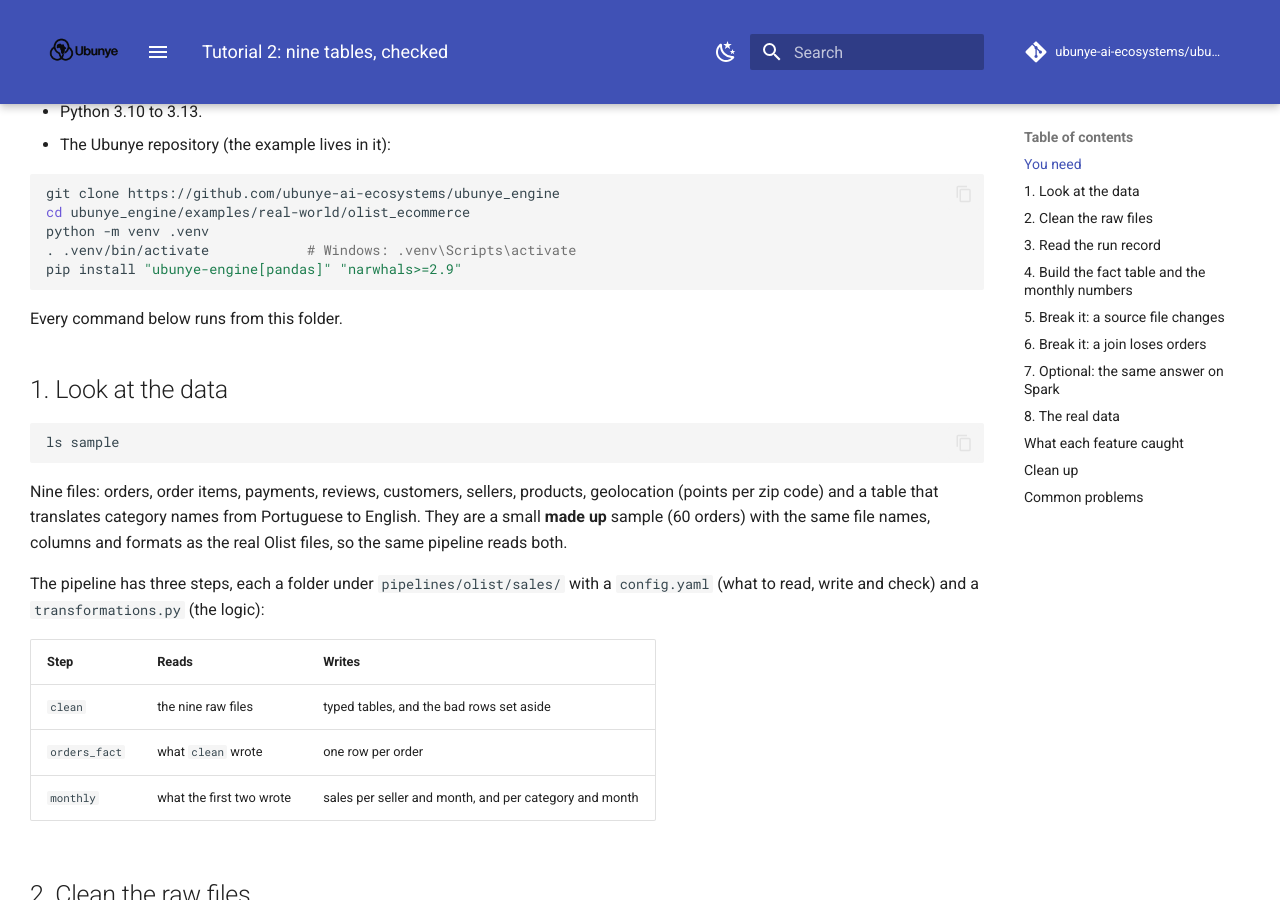
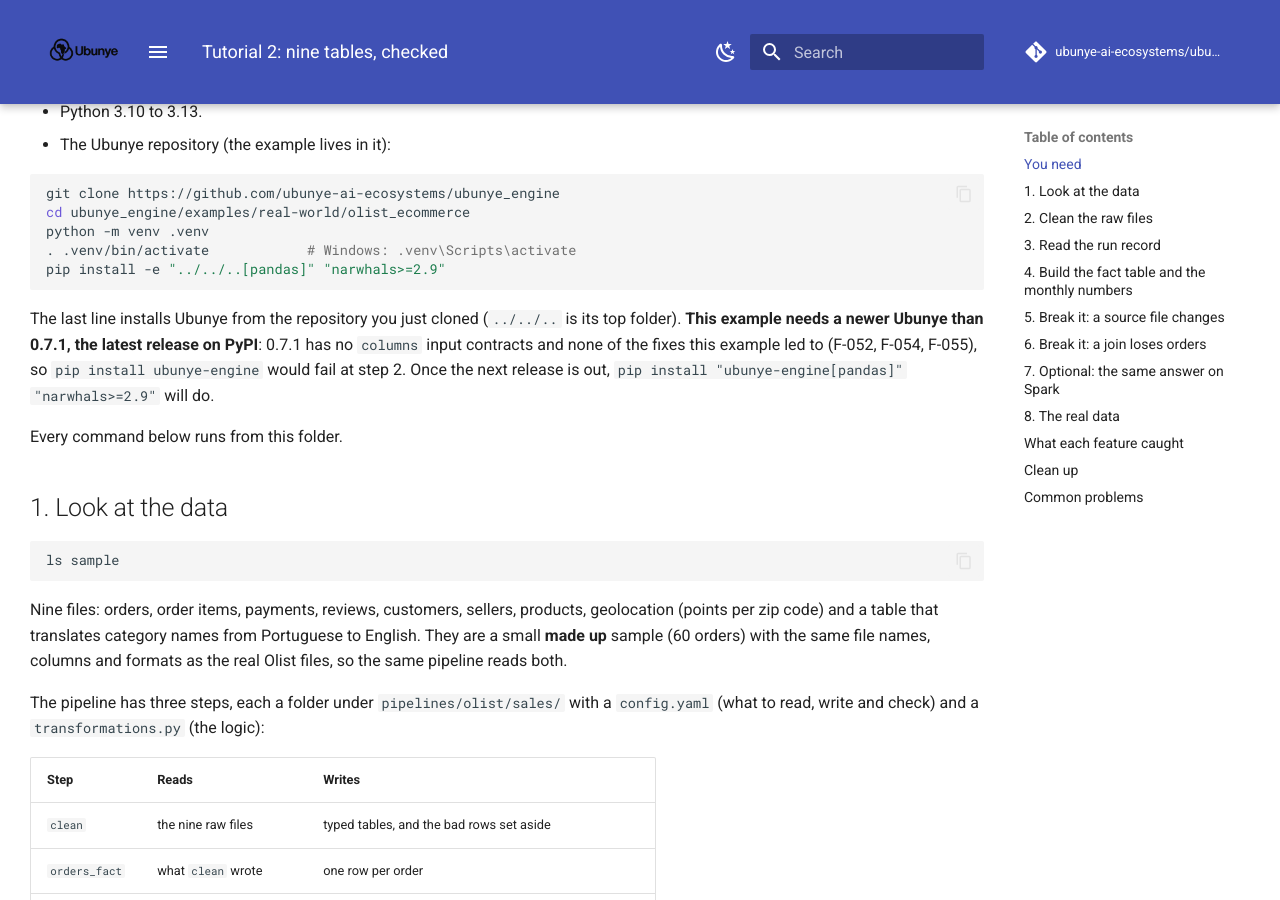
Before and after one commit to ubunye-ai-ecosystems/ubunye_engine, an MkDocs documentation site: the page built from docs/tutorials/02-olist-multi-table.md, in a window 1280 px wide and 900 px high, scrolled down 388 px. Built offline with MkDocs 1.6.1 and Material for MkDocs 9.7.7, drawn with Linux system fonts in a browser that asks for light colours; comment, search, counter and statistics services are not loaded; some of the changed text lies outside the part shown.

Commit message:
R2 docs: install Ubunye from the clone, 0.7.1 cannot run the example
The tutorial and README installed ubunye-engine from PyPI, and 0.7.1
has no columns contracts nor the F-052/F-054/F-055 fixes. They now
install the cloned repository (pip install -e "../../..[pandas]" from
the example folder) and say plainly the example needs the next release.

Co-Authored-By: Claude Opus 5.5 <noreply@anthropic.com>

````diff
--- a/docs/tutorials/02-olist-multi-table.md
+++ b/docs/tutorials/02-olist-multi-table.md
@@ -18,8 +18,15 @@ git clone https://github.com/ubunye-ai-ecosystems/ubunye_engine
 cd ubunye_engine/examples/real-world/olist_ecommerce
 python -m venv .venv
 . .venv/bin/activate            # Windows: .venv\Scripts\activate
-pip install "ubunye-engine[pandas]" "narwhals>=2.9"
+pip install -e "../../..[pandas]" "narwhals>=2.9"
 ```
+
+The last line installs Ubunye from the repository you just cloned (`../../..` is its
+top folder). **This example needs a newer Ubunye than 0.7.1, the latest release on
+PyPI**: 0.7.1 has no `columns` input contracts and none of the fixes this example
+led to (F-052, F-054, F-055), so `pip install ubunye-engine` would fail at step 2.
+Once the next release is out, `pip install "ubunye-engine[pandas]" "narwhals>=2.9"`
+will do.
 
 Every command below runs from this folder.
 
````
Also changed, not shown: other parts of docs/tutorials/02-olist-multi-table.md (+1 -1 lines), docs/changelog.md (+3 -1 lines), examples/real-world/olist_ecommerce/README.md (+4 -2 lines).
